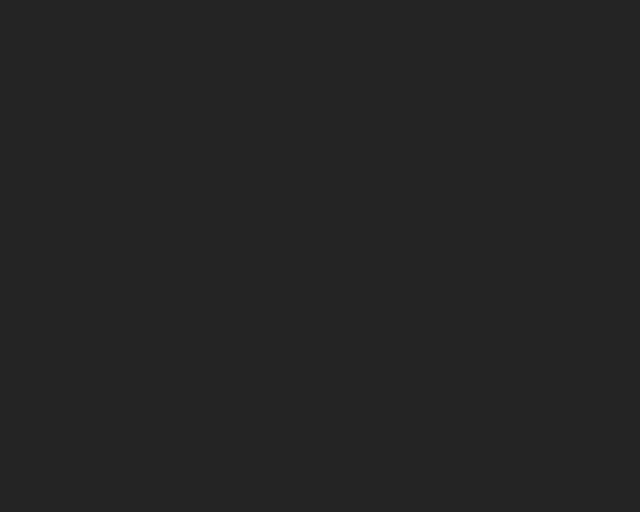
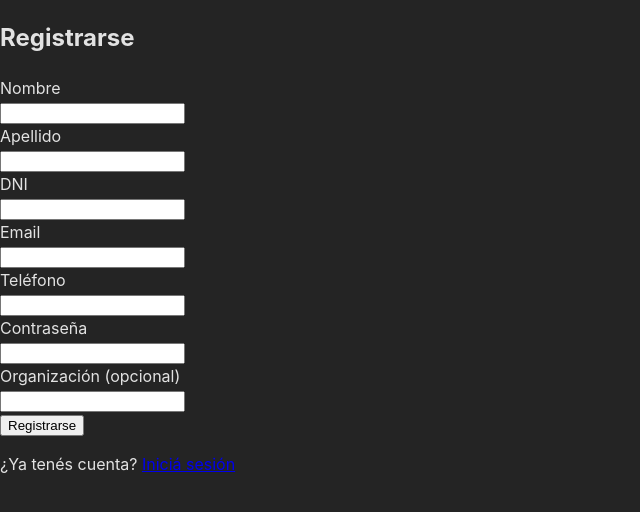
Before and after one commit to Karen-H/Trabajo-Final-adopt.ar, a React (Vite) app in the folder frontend/: page /register in a window 1280 px wide. Before the commit this address had no page. Shown: the top 512 px of the page, without its empty margins (0-640 px from the left). Built offline with nearby package versions, Linux system fonts and the light colour scheme.

Commit message:
feat: login y registro front (basico)

```diff
--- a/frontend/src/App.jsx
+++ b/frontend/src/App.jsx
@@ -1,11 +1,29 @@
 import { Routes, Route } from 'react-router-dom'
+import { Link } from 'react-router-dom'
+import Login from './pages/Login'
+import Register from './pages/Register'
 import './App.css'
 
 function Home() {
+  const nombre = localStorage.getItem('nombre')
+
   return (
     <div className="home">
-      <h1>Bienvenido a Adoptar</h1>
+      {nombre ? (
+        <h1>Bienvenido, {nombre}</h1>
+      ) : (
+        <h1>Bienvenido a Adoptar</h1>
+      )}
       <p>Plataforma de adopcion de mascotas</p>
+      {nombre ? (
+        <button onClick={() => { localStorage.clear(); window.location.reload() }}>Cerrar sesión</button>
+      ) : (
+        <>
+          <Link to="/login">Iniciar sesión</Link>
+          {' | '}
+          <Link to="/register">Registrarse</Link>
+        </>
+      )}
     </div>
   )
 }
@@ -14,6 +32,8 @@ function App() {
   return (
     <Routes>
       <Route path="/" element={<Home />} />
+      <Route path="/login" element={<Login />} />
+      <Route path="/register" element={<Register />} />
     </Routes>
   )
 }
--- /dev/null
+++ b/frontend/src/api/auth.js
@@ -0,0 +1,9 @@
+import api from './api'
+
+export function login(email, pass) {
+  return api.post('/auth/login', { email, pass })
+}
+
+export function register(data) {
+  return api.post('/auth/register', data)
+}
--- /dev/null
+++ b/frontend/src/pages/Login.jsx
@@ -0,0 +1,63 @@
+import { useState } from 'react'
+import { useNavigate, Link } from 'react-router-dom'
+import { login } from '../api/auth'
+
+function Login() {
+  const navigate = useNavigate()
+  const [form, setForm] = useState({ email: '', pass: '' })
+  const [error, setError] = useState('')
+
+  function handleChange(e) {
+    setForm({ ...form, [e.target.name]: e.target.value })
+  }
+
+  async function handleSubmit(e) {
+    e.preventDefault()
+    setError('')
+    try {
+      const res = await login(form.email, form.pass)
+      localStorage.setItem('token', res.data.token)
+      localStorage.setItem('nombre', res.data.nombre)
+      navigate('/')
+    } catch (err) {
+      if (err.response?.status === 401) {
+        setError('Email o contraseña incorrectos.')
+      } else {
+        setError('Ocurrió un error. Intentá de nuevo.')
+      }
+    }
+  }
+
+  return (
+    <div>
+      <h2>Iniciar sesión</h2>
+      <form onSubmit={handleSubmit}>
+        <div>
+          <label>Email</label><br />
+          <input
+            type="email"
+            name="email"
+            value={form.email}
+            onChange={handleChange}
+            required
+          />
+        </div>
+        <div>
+          <label>Contraseña</label><br />
+          <input
+            type="password"
+            name="pass"
+            value={form.pass}
+            onChange={handleChange}
+            required
+          />
+        </div>
+        {error && <p>{error}</p>}
+        <button type="submit">Ingresar</button>
+      </form>
+      <p>¿No tenés cuenta? <Link to="/register">Registrate</Link></p>
+    </div>
+  )
+}
+
+export default Login
--- /dev/null
+++ b/frontend/src/pages/Register.jsx
@@ -0,0 +1,94 @@
+import { useState } from 'react'
+import { useNavigate, Link } from 'react-router-dom'
+import { register } from '../api/auth'
+
+function Register() {
+  const navigate = useNavigate()
+  const [form, setForm] = useState({
+    nombre: '',
+    apellido: '',
+    dni: '',
+    email: '',
+    tel: '',
+    pass: '',
+    organizacion: '',
+  })
+  const [error, setError] = useState('')
+
+  function handleChange(e) {
+    setForm({ ...form, [e.target.name]: e.target.value })
+  }
+
+  async function handleSubmit(e) {
+    e.preventDefault()
+    setError('')
+    try {
+      const data = { ...form, dni: Number(form.dni) }
+      if (!data.organizacion) delete data.organizacion
+      const res = await register(data)
+      localStorage.setItem('token', res.data.token)
+      localStorage.setItem('nombre', res.data.nombre)
+      navigate('/')
+    } catch (err) {
+      const status = err.response?.status
+      if (status === 409) {
+        setError('Ya existe una cuenta con ese email o DNI.')
+      } else if (status === 400) {
+
+        const violations = err.response?.data?.errors || err.response?.data
+        if (Array.isArray(violations) && violations.length > 0) {
+          setError(violations[0].defaultMessage || violations[0])
+        } else if (typeof violations === 'string') {
+          setError(violations)
+        } else {
+          setError('Revisá los datos ingresados.')
+        }
+      } else if (!err.response) {
+        setError('No se pudo conectar con el servidor.')
+      } else {
+        setError('Ocurrió un error. Intentá de nuevo.')
+      }
+    }
+  }
+
+  return (
+    <div>
+      <h2>Registrarse</h2>
+      <form onSubmit={handleSubmit}>
+        <div>
+          <label>Nombre</label><br />
+          <input name="nombre" value={form.nombre} onChange={handleChange} required />
+        </div>
+        <div>
+          <label>Apellido</label><br />
+          <input name="apellido" value={form.apellido} onChange={handleChange} required />
+        </div>
+        <div>
+          <label>DNI</label><br />
+          <input type="number" name="dni" value={form.dni} onChange={handleChange} required />
+        </div>
+        <div>
+          <label>Email</label><br />
+          <input type="email" name="email" value={form.email} onChange={handleChange} required />
+        </div>
+        <div>
+          <label>Teléfono</label><br />
+          <input name="tel" value={form.tel} onChange={handleChange} required />
+        </div>
+        <div>
+          <label>Contraseña</label><br />
+          <input type="password" name="pass" value={form.pass} onChange={handleChange} required minLength={6} />
+        </div>
+        <div>
+          <label>Organización (opcional)</label><br />
+          <input name="organizacion" value={form.organizacion} onChange={handleChange} />
+        </div>
+        {error && <p>{error}</p>}
+        <button type="submit">Registrarse</button>
+      </form>
+      <p>¿Ya tenés cuenta? <Link to="/login">Iniciá sesión</Link></p>
+    </div>
+  )
+}
+
+export default Register
```
